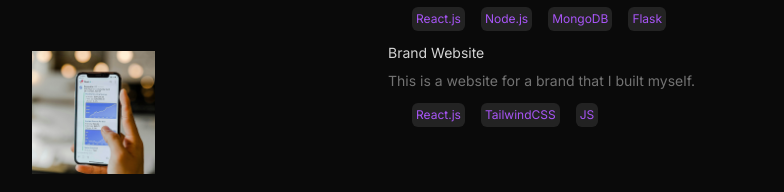
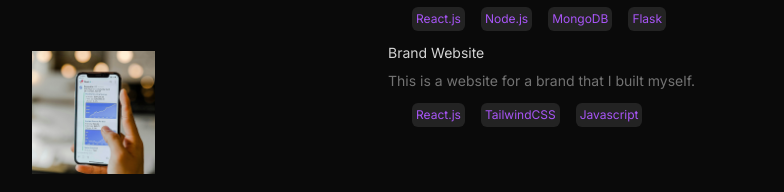
Before and after one commit to saada865/Portfolio, a React (Vite) app: page / in a window 1280 px wide. Shown: the part 3497-3689 px from the top of the page, without its empty margins (252-1036 px from the left). Built offline with nearby package versions, Linux system fonts and the light colour scheme.

Commit message:
refactoring

```diff
--- a/src/constants/index.js
+++ b/src/constants/index.js
@@ -52,7 +52,7 @@ export const PROJECTS = [
     image: project2,
     link: "brand-website-sand.vercel.app",
     description: "This is a website for a brand that I built myself.",
-    technologies: ["React.js", "TailwindCSS", "JS"],
+    technologies: ["React.js", "TailwindCSS", "Javascript"],
   },
   {
     title: "Landing Page",
```
